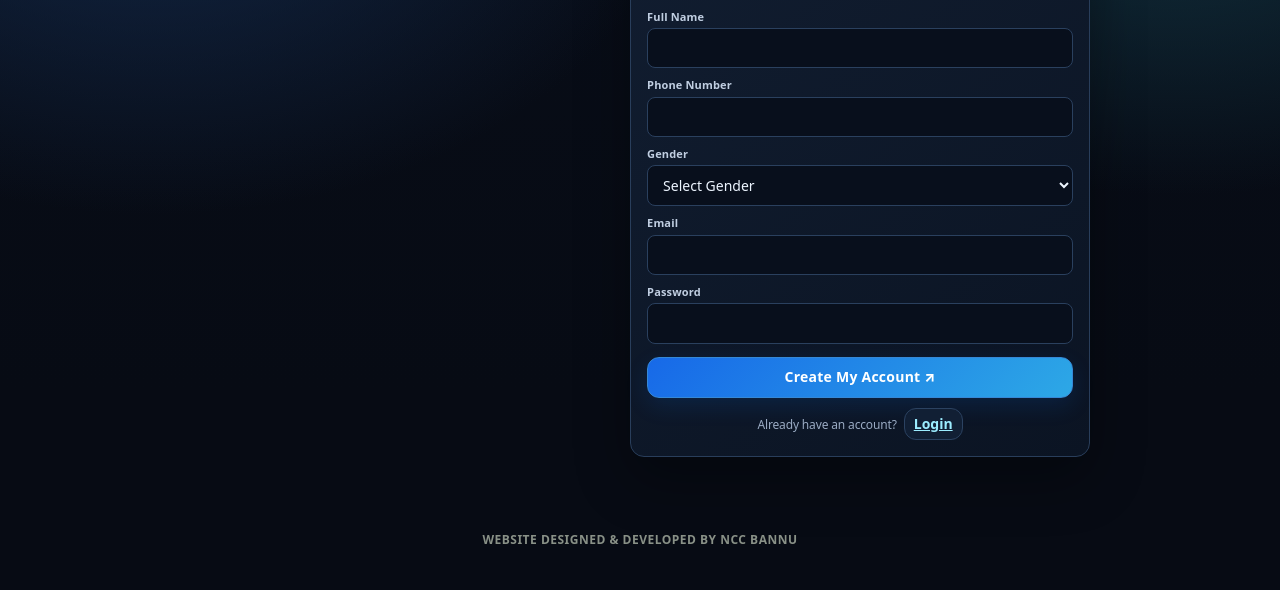
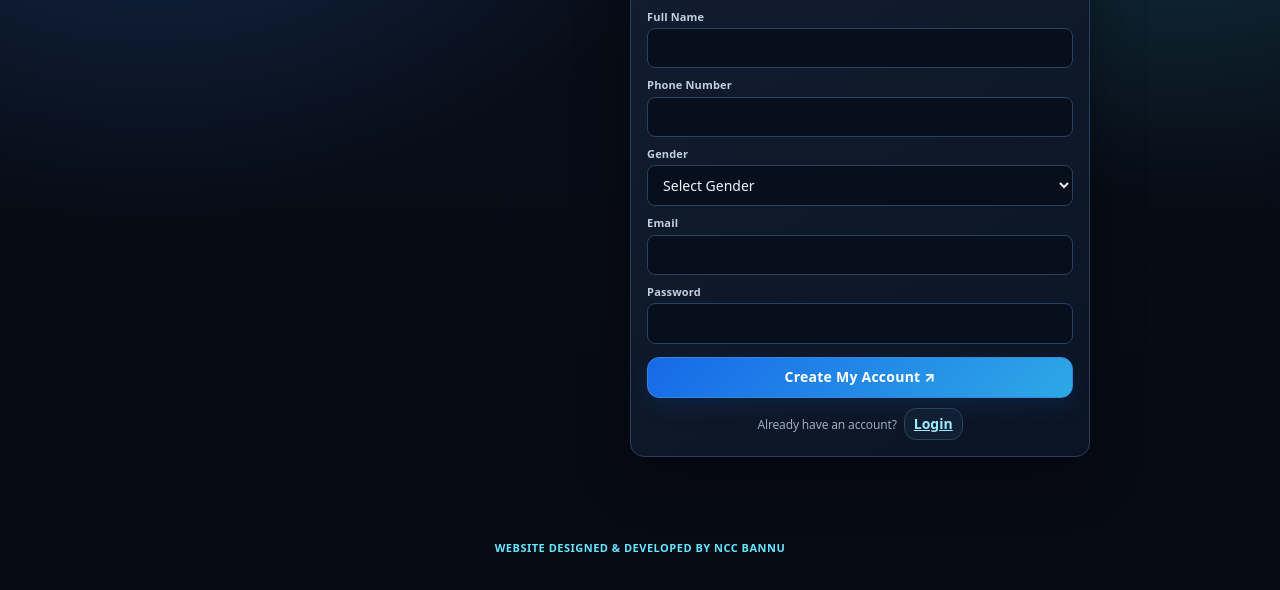
Before and after one commit to ahteshamulhaq853-cloud/nexa-business-hub-ai, a website: page index.html in a window 1280 px wide. Shown: the part 170-760 px from the top of the page. Drawn offline with nearby package versions, Linux system fonts and the light colour scheme.

Commit message:
Restore original NCC Bannu credit styling

```diff
--- a/index.html
+++ b/index.html
@@ -2243,7 +2243,7 @@ body.has-bottom-nav main{padding-bottom:calc(124px + env(safe-area-inset-bottom)
  <button type="button" onclick="bottomNavigate('settingsPage',this)"><span class="bottom-icon">♙</span><span>Profile</span></button>
 </nav>
 
-<footer style="text-align:center;padding:12px 8px 18px;color:var(--cyan);font-size:12px;font-weight:700;letter-spacing:.5px">WEBSITE DESIGNED &amp; DEVELOPED BY NCC BANNU</footer>
+<footer style="text-align:center;padding:12px 8px 18px"><strong style="display:inline-block;margin-top:8px;color:var(--cyan);letter-spacing:.5px">WEBSITE DESIGNED &amp; DEVELOPED BY NCC BANNU</strong></footer>
 
 <button id="supportLauncher" type="button" aria-label="Open customer support chat" onclick="toggleSupport(true)">✦ Ask Nexa Support</button>
 <section id="supportPanel" role="dialog" aria-label="Nexa customer support chat" aria-modal="false">
```
